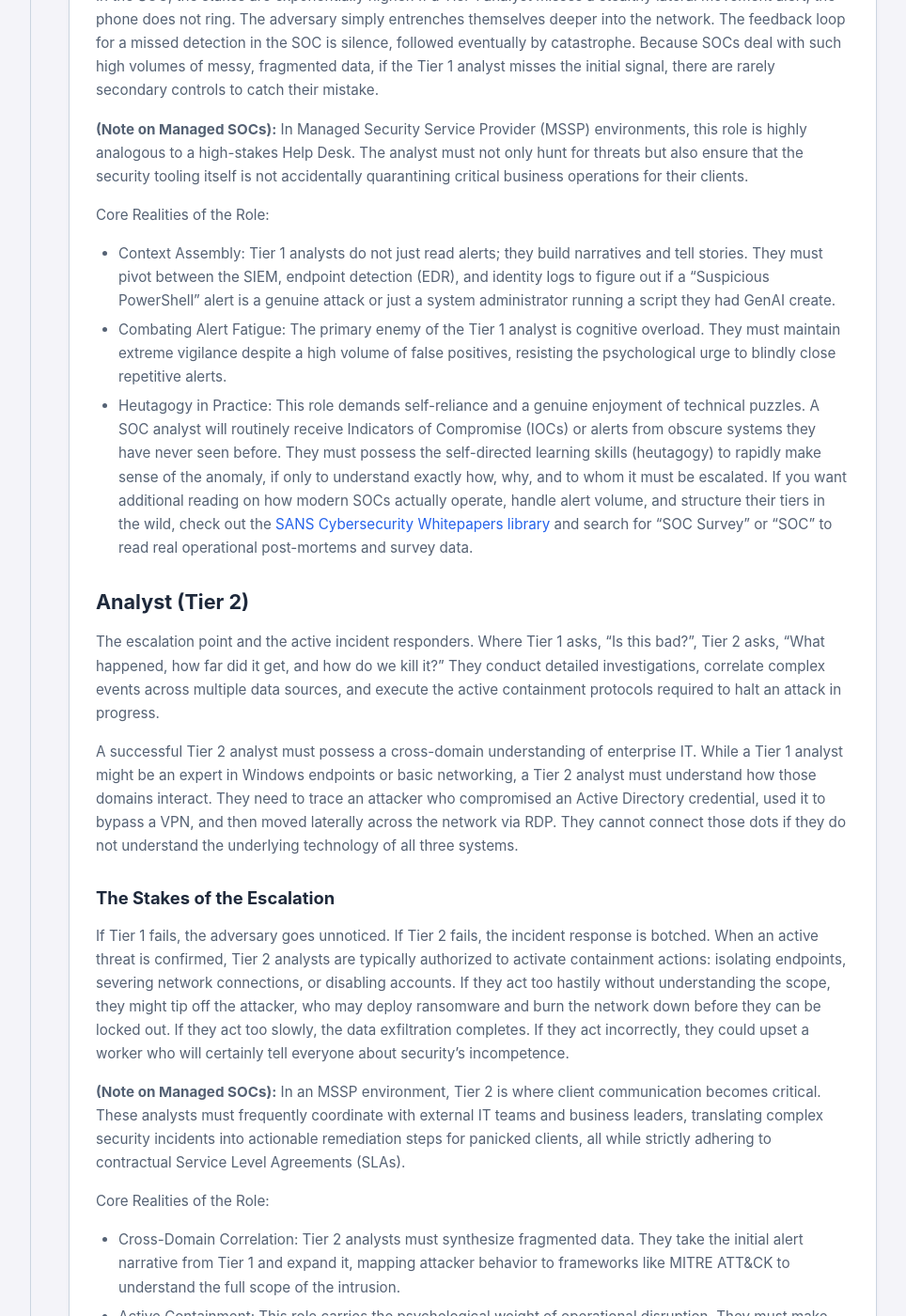
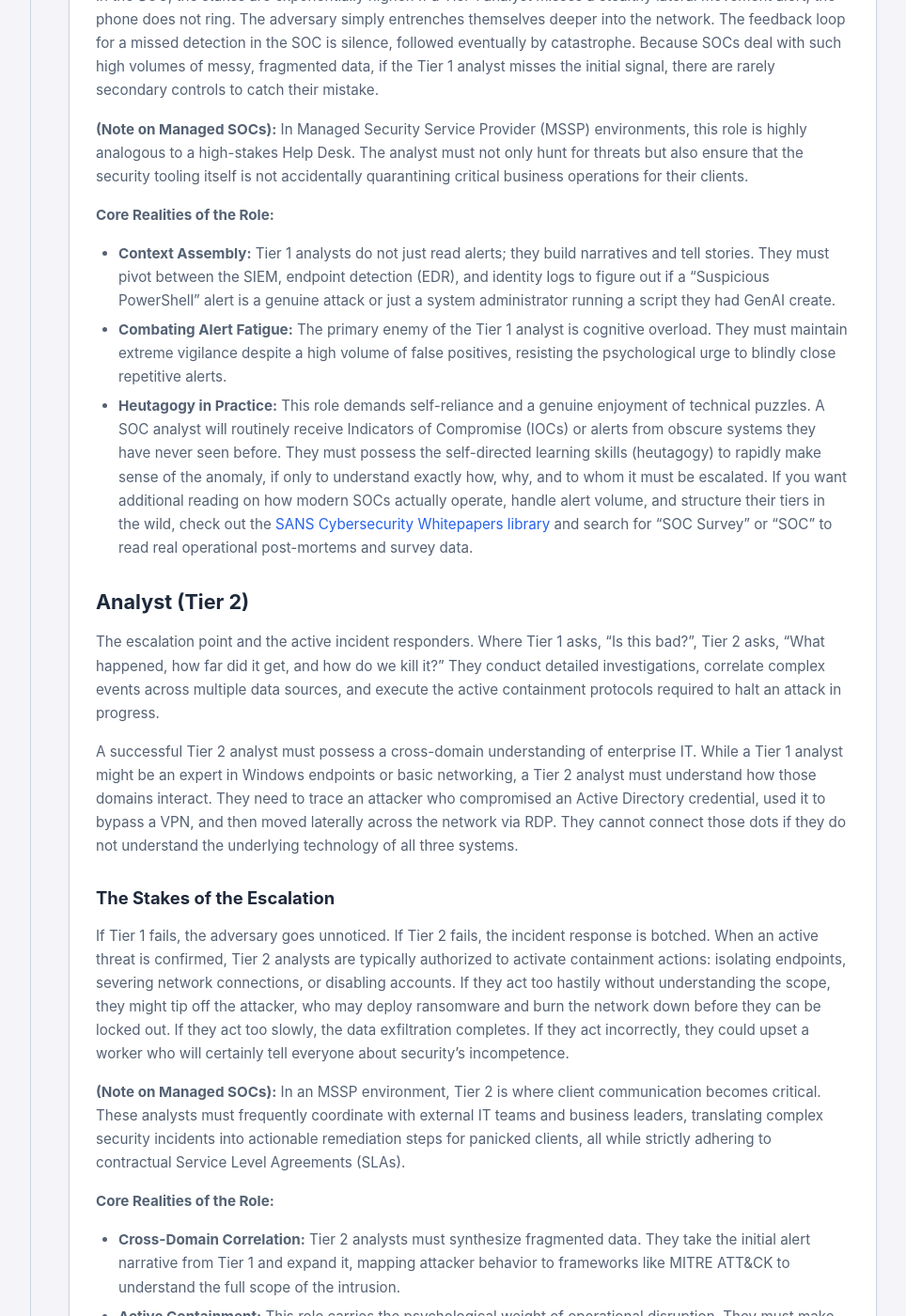
Before and after one commit to stevenwithaphd/swaltonprof.github.io, a Jekyll site: the page built from soc-fundamentals/Module1.md, in a window 1280 px wide and 1400 px high, scrolled down 8241 px. Shown: the whole window at 94% size, without its empty margins (287-1251 px from the left). Built offline with Jekyll 4.4.1, drawn with Linux system fonts in a browser that asks for light colours; comment, search, counter and statistics services are not loaded; some of the changed text lies outside the part shown.

Commit message:
fix(soc-fundamentals): resolve unclosed card containers, latex arrows, heading spacing, and typos

```diff
--- a/soc-fundamentals/Module1.md
+++ b/soc-fundamentals/Module1.md
@@ -102,6 +102,7 @@
 If your goal is the SOC, you must brush the new off yourself and embrace the grind. Do not let your ego prevent you from taking foundational IT roles. An IT Help Desk or NOC role is arguably more critical to an organization's daily survival than the SOC itself.
 
 To bridge the gap between the classroom and the SOC, aim to acquire 12 to 24 months of formal IT experience using these strategies:
+
 * Work the Help Desk: Take a job at your university's IT help desk or a local managed service provider.
 * Target the NOC or help desk: NOCs and Help Desks provide excellent experience in monitoring and enterprise-scale troubleshooting.
 * Volunteer Your Skills: Offer to support the IT needs of a local non-profit, charity, or religious organization.
@@ -126,11 +127,11 @@
 
 **(Note on Managed SOCs):** In Managed Security Service Provider (MSSP) environments, this role is highly analogous to a high-stakes Help Desk. The analyst must not only hunt for threats but also ensure that the security tooling itself is not accidentally quarantining critical business operations for their clients.
 
-Core Realities of the Role:
+**Core Realities of the Role:**
 
-* Context Assembly: Tier 1 analysts do not just read alerts; they build narratives and tell stories. They must pivot between the SIEM, endpoint detection (EDR), and identity logs to figure out if a "Suspicious PowerShell" alert is a genuine attack or just a system administrator running a script they had GenAI create.
-* Combating Alert Fatigue: The primary enemy of the Tier 1 analyst is cognitive overload. They must maintain extreme vigilance despite a high volume of false positives, resisting the psychological urge to blindly close repetitive alerts.
-* Heutagogy in Practice: This role demands self-reliance and a genuine enjoyment of technical puzzles. A SOC analyst will routinely receive Indicators of Compromise (IOCs) or alerts from obscure systems they have never seen before. They must possess the self-directed learning skills (heutagogy) to rapidly make sense of the anomaly, if only to understand exactly how, why, and to whom it must be escalated. If you want additional reading on how modern SOCs actually operate, handle alert volume, and structure their tiers in the wild, check out the [SANS Cybersecurity Whitepapers library](https://www.sans.org/white-papers/) and search for "SOC Survey" or "SOC" to read real operational post-mortems and survey data.
+* **Context Assembly:** Tier 1 analysts do not just read alerts; they build narratives and tell stories. They must pivot between the SIEM, endpoint detection (EDR), and identity logs to figure out if a "Suspicious PowerShell" alert is a genuine attack or just a system administrator running a script they had GenAI create.
+* **Combating Alert Fatigue:** The primary enemy of the Tier 1 analyst is cognitive overload. They must maintain extreme vigilance despite a high volume of false positives, resisting the psychological urge to blindly close repetitive alerts.
+* **Heutagogy in Practice:** This role demands self-reliance and a genuine enjoyment of technical puzzles. A SOC analyst will routinely receive Indicators of Compromise (IOCs) or alerts from obscure systems they have never seen before. They must possess the self-directed learning skills (heutagogy) to rapidly make sense of the anomaly, if only to understand exactly how, why, and to whom it must be escalated. If you want additional reading on how modern SOCs actually operate, handle alert volume, and structure their tiers in the wild, check out the [SANS Cybersecurity Whitepapers library](https://www.sans.org/white-papers/) and search for "SOC Survey" or "SOC" to read real operational post-mortems and survey data.
 
 ## Analyst (Tier 2)
 
@@ -144,11 +145,11 @@
 
 **(Note on Managed SOCs):** In an MSSP environment, Tier 2 is where client communication becomes critical. These analysts must frequently coordinate with external IT teams and business leaders, translating complex security incidents into actionable remediation steps for panicked clients, all while strictly adhering to contractual Service Level Agreements (SLAs).
 
-Core Realities of the Role:
+**Core Realities of the Role:**
 
-* Cross-Domain Correlation: Tier 2 analysts must synthesize fragmented data. They take the initial alert narrative from Tier 1 and expand it, mapping attacker behavior to frameworks like MITRE ATT&CK to understand the full scope of the intrusion.
-* Active Containment: This role carries the psychological weight of operational disruption. They must make high-pressure decisions regarding when to isolate a critical business server, balancing the immediate security risk against the cost of taking a revenue-generating system offline.
-* Root Cause Analysis (RCA): It is not enough to simply delete the malware. Tier 2 must perform the analysis necessary to determine exactly how the adversary gained entry, ensuring the vulnerability is patched or the backdoor is closed so the attacker cannot simply walk back in.
+* **Cross-Domain Correlation:** Tier 2 analysts must synthesize fragmented data. They take the initial alert narrative from Tier 1 and expand it, mapping attacker behavior to frameworks like MITRE ATT&CK to understand the full scope of the intrusion.
+* **Active Containment:** This role carries the psychological weight of operational disruption. They must make high-pressure decisions regarding when to isolate a critical business server, balancing the immediate security risk against the cost of taking a revenue-generating system offline.
+* **Root Cause Analysis (RCA):** It is not enough to simply delete the malware. Tier 2 must perform the analysis necessary to determine exactly how the adversary gained entry, ensuring the vulnerability is patched or the backdoor is closed so the attacker cannot simply walk back in.
 
 ## Senior Analyst (Tier 3)
 
@@ -202,6 +203,7 @@
 * **Talent Cultivation:** Managers define clear career advancement paths and fund continuous training. They create a work environment that provides professional value beyond a base salary.
 
 ## Chief Information Security Officer
+
 The CISO carries the ultimate security burden for the organization. While industry titles vary wildly, the CISO often is a constant in being in charge of cybersecurity. Where the variance comes in is how organizations treat the CISO. Some will treat the CISO as a full executive, with a seat among other C-Suite, even if they report to a CIO or CTO. Others may treat the CISO akin to an IT Director. Most worrisome are organizations that treat the CISO like an executive, yet do not provide the same legal protections for them as they do other C-Suite. The CISO is a young title in the overall scheme of technology roles and one that is still finding its footing. Tech-focused companies are often the model for empowered CISOs, with security company CISOs, of course, being the gold standard.
 
 Modern security converges physical and digital domains. The CISO increasingly owns both. Physical security managers frequently report directly to this office, and thus, the CISO must protect the entire operational footprint. This creates a split operational reality. The CISO evaluates endpoint detection deployment for legacy Windows servers one day. The next day, they evaluate perimeter fencing. They must prevent threat actors from cloning physical access badges with devices like a Flipper Zero. Even natural disasters, business continuity, and other forms of threat modeling are owned by the CISO.
@@ -229,7 +231,8 @@
 
 **(Note on Managed SOCs):** MSSP Engineers commonly build multi-tenant architectures. A single bad deployment or misconfigured routing rule doesn't just blind one company; it can simultaneously break visibility and alerting for fifty different clients, triggering catastrophic SLA violations. Still, in shared infrastructure, a mistake may impact all clients or cause data pollution between tenants.
 
-Core Realities of the Role:
+**Core Realities of the Role:**
+
 * **Data Plumbing:** Managing the ingestion rates, log normalization, and API connections from hundreds of disparate security tools into a single SIEM, along with a healthy mix of baselining.
 * **Automation Authoring:** Writing the code and playbooks that close known false positives automatically, making the Tier 1 analyst's workload survivable.
 * **Tool Development, Deployment, Tuning:** Constantly exploring the best tooling for the job, deploying it, and adjusting it to balance the signal-to-noise ratio and ideal protection level, ensuring the SIEM does not DDoS the analysts with meaningless alerts.
@@ -246,7 +249,8 @@
 
 **(Note on Managed SOCs):** MSSPs rarely provide hands-on internal architecture for clients unless it is a specialized, separate consulting engagement (like a vCISO). The MSSP can advise a client that their architecture is flawed and generating too many alerts, but the client's internal team must actually build the fix.
 
-Core Realities of the Role:
+**Core Realities of the Role:**
+
 * **Structural Defense:** Implementing Zero Trust concepts, micro-segmentation, and hardened baseline configurations across thousands of assets.
 * **Feedback Integration:** Creating a continuous feedback loop with Tier 3 and Incident Response teams to patch architectural vulnerabilities discovered during active breaches.
 * **Business Alignment:** Designing security controls that integrate seamlessly into the user experience, preventing employees from finding dangerous workarounds to bypass "annoying" security measures.
@@ -265,15 +269,18 @@
 
 **(Note on Managed SOCs):** Compliance is often packaged as a high-value add-on service. The MSSP Consultant helps the client translate the MSSP's daily technical work into audit-ready documentation for external regulators, bridging the gap between technical reality and legal liability.
 
-Core Realities of the Role:
+**Core Realities of the Role:**
+
 * **Translating Tech to Policy:** Turning SIEM log retention metrics and EDR coverage maps into definitive proof of regulatory compliance.
 * **Audit Defense:** Acting as the primary intermediary between external auditors and the internal technical teams, ensuring auditors get exactly what they need without disrupting SOC operations.
 * **Risk Quantification:** Helping the business prioritize what vulnerabilities to fix based on legal liability and financial exposure, rather than just technical severity.
 
 # SOC Responsibilities
+
 The Security Operations Center executes specific operational mandates as directed by the CISO. These mandates and responsibilities vary heavily based on organizational size, budget constraints, risk tolerance, and how the CISO is viewed within the organization. Many organizations outsource these functions to an MSSP, which manages SOC services as a subscription rather than an internal capability.
 
 ## Reactive
+
 Reactive operations form the functional baseline of SOC activity. Analysts respond to incoming alerts generated by automated security tools. They execute incident response playbooks to contain active threats. This phase focuses entirely on stopping an attack already in progress. Immature organizations almost exclusively live here as modern IT demands greatly outpace even well-resourced organizations' abilities to stay ahead. As an organization grows and has more resources, they get more complex and increasingly more resources are required for cybersecurity. In a way, it is like the square-cube law where, thankfully, we shouldn't even have to worry about 100-meter-tall radioactive lizards in our threat modeling... although a 12-meter-tall Goji is possible.
 
 ### Continuous Monitoring
```
Also changed, not shown: soc-fundamentals/Module0.md (+16 -0 lines), soc-fundamentals/Module2.md (+12 -1 lines), soc-fundamentals/Module3.md (+2 -0 lines), soc-fundamentals/Module4.md (+2 -2 lines), soc-fundamentals/Module5.md (+5 -5 lines).
